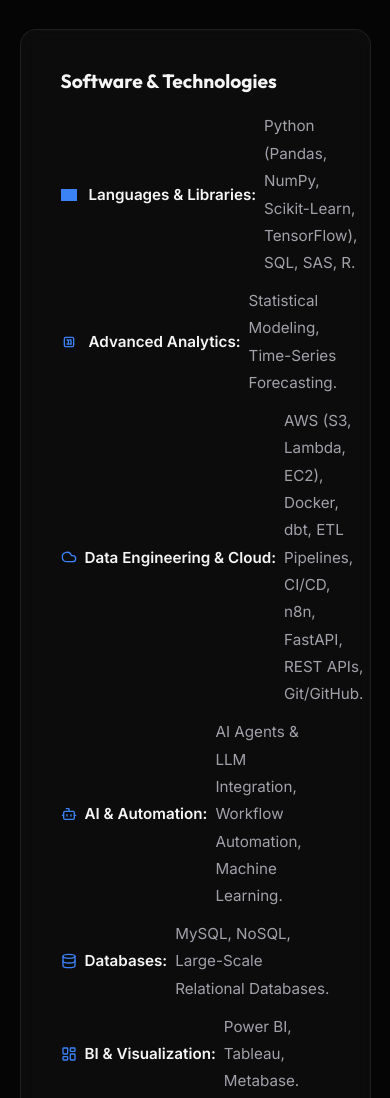
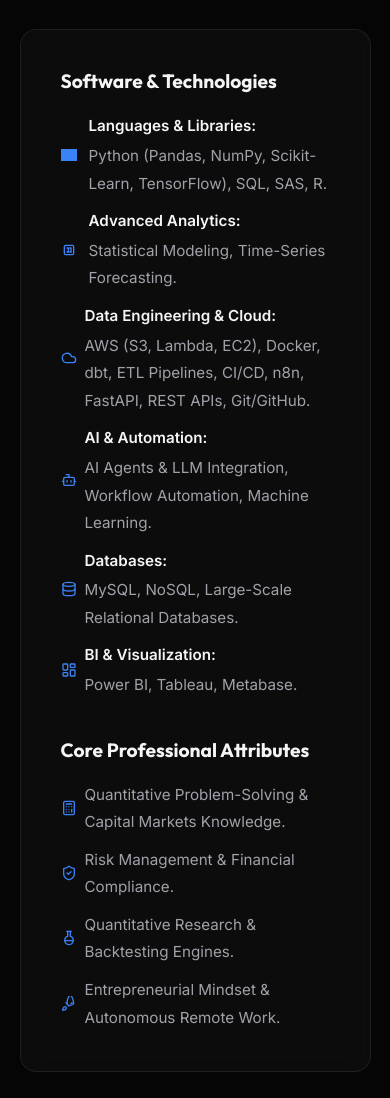
Before and after one commit to robertofd31/my-website, a plain HTML site: page index.html in a window 390 px wide. Shown: the part 6901-7999 px from the top of the page. Drawn offline with Linux system fonts and the light colour scheme; grey boxes are pictures that could not be loaded.

Commit message:
fix: wrap skill text in div for proper mobile stacking

```diff
--- a/index.html
+++ b/index.html
@@ -506,27 +506,39 @@
           <ul class="skills-list">
             <li>
               <i class="dev-icon" style="mask-image: url('https://cdn.jsdelivr.net/npm/simple-icons@v13/icons/python.svg'); -webkit-mask-image: url('https://cdn.jsdelivr.net/npm/simple-icons@v13/icons/python.svg');"></i>
+              <div class="skill-text">
                 <strong data-t="skill-lang-title">Languages &amp; Libraries:</strong> <span data-t="skill-lang-desc">Python (Pandas, NumPy, Scikit-Learn, TensorFlow), SQL, SAS, R.</span>
+              </div>
             </li>
             <li>
               <svg class="lucide lucide-binary" xmlns="http://www.w3.org/2000/svg" viewBox="0 0 24 24" fill="none" stroke="currentColor" stroke-width="2" stroke-linecap="round" stroke-linejoin="round" style="width:16px; height:16px; color:var(--primary-color); flex-shrink:0; vertical-align:middle; margin-right:4px;"><rect width="14" height="14" x="5" y="5" rx="2"/><path d="M9 9h2v6"/><path d="M13 9h2v6"/><path d="M9 15h2"/><path d="M13 15h2"/></svg>
+              <div class="skill-text">
                 <strong data-t="skill-model-title">Advanced Analytics:</strong> <span data-t="skill-model-desc">Statistical Modeling, Time-Series Forecasting.</span>
+              </div>
             </li>
             <li>
               <svg class="lucide lucide-cloud" xmlns="http://www.w3.org/2000/svg" viewBox="0 0 24 24" fill="none" stroke="currentColor" stroke-width="2" stroke-linecap="round" stroke-linejoin="round"><path d="M17.5 19H9a7 7 0 1 1 6.71-9h1.79a4.5 4.5 0 1 1 0 9Z" /></svg>
+              <div class="skill-text">
                 <strong data-t="skill-cloud-title">Data Engineering &amp; Cloud:</strong> <span data-t="skill-cloud-desc">AWS (S3, Lambda, EC2), Docker, dbt, ETL Pipelines, CI/CD, n8n, FastAPI, REST APIs, Git/GitHub.</span>
+              </div>
             </li>
             <li>
               <svg class="lucide lucide-bot" xmlns="http://www.w3.org/2000/svg" viewBox="0 0 24 24" fill="none" stroke="currentColor" stroke-width="2" stroke-linecap="round" stroke-linejoin="round"><path d="M12 8V4H8" /><rect width="16" height="12" x="4" y="8" rx="2" /><path d="M2 14h2" /><path d="M20 14h2" /><path d="M15 13v2" /><path d="M9 13v2" /></svg>
+              <div class="skill-text">
                 <strong data-t="skill-ai-title">AI &amp; Automation:</strong> <span data-t="skill-ai-desc">AI Agents &amp; LLM Integration, Workflow Automation, Machine Learning.</span>
+              </div>
             </li>
             <li>
               <svg class="lucide lucide-database" xmlns="http://www.w3.org/2000/svg" viewBox="0 0 24 24" fill="none" stroke="currentColor" stroke-width="2" stroke-linecap="round" stroke-linejoin="round"><ellipse cx="12" cy="5" rx="9" ry="3" /><path d="M3 5V19A9 3 0 0 0 21 19V5" /><path d="M3 12A9 3 0 0 0 21 12" /></svg>
+              <div class="skill-text">
                 <strong data-t="skill-db-title">Databases:</strong> <span data-t="skill-db-desc">MySQL, NoSQL, Large-Scale Relational Databases.</span>
+              </div>
             </li>
             <li>
               <svg class="lucide lucide-layout-dashboard" xmlns="http://www.w3.org/2000/svg" viewBox="0 0 24 24" fill="none" stroke="currentColor" stroke-width="2" stroke-linecap="round" stroke-linejoin="round"><rect width="7" height="9" x="3" y="3" rx="1" /><rect width="7" height="5" x="14" y="3" rx="1" /><rect width="7" height="9" x="14" y="12" rx="1" /><rect width="7" height="5" x="3" y="16" rx="1" /></svg>
+              <div class="skill-text">
                 <strong data-t="skill-bi-title">BI &amp; Visualization:</strong> <span data-t="skill-bi-desc">Power BI, Tableau, Metabase.</span>
+              </div>
             </li>
           </ul>
         </div>
--- a/styles.css
+++ b/styles.css
@@ -669,19 +669,20 @@
     gap: 0.5rem;
   }
 
+  .skills-container {
+    padding: 1.5rem;
+  }
+
   .skills-list li {
     align-items: flex-start;
     font-size: 0.85rem;
-    gap: 0.4rem;
+    gap: 0.45rem;
   }
 
-  .skills-list li strong {
+  .skill-text strong {
     white-space: normal;
     display: block;
-  }
-
-  .skills-list li span {
-    display: inline;
+    margin-bottom: 0.15rem;
   }
 }
 
@@ -767,6 +768,11 @@
   white-space: nowrap;
 }
 
+.skill-text {
+  flex: 1;
+  min-width: 0;
+}
+
 /* Icon specific styling */
 .tag {
   display: inline-flex;
```
Lines whose indentation alone changed are shown as unchanged.
